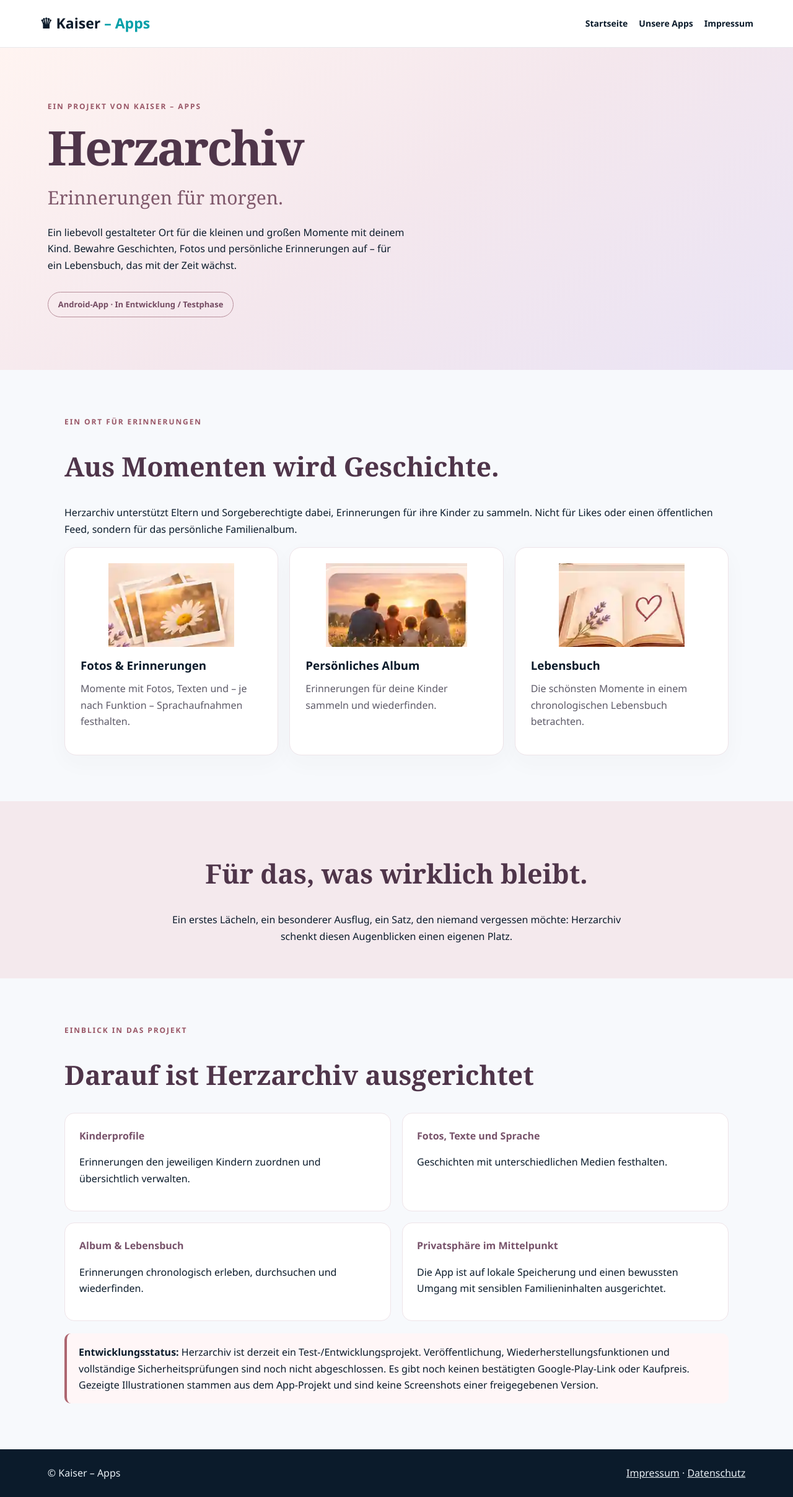
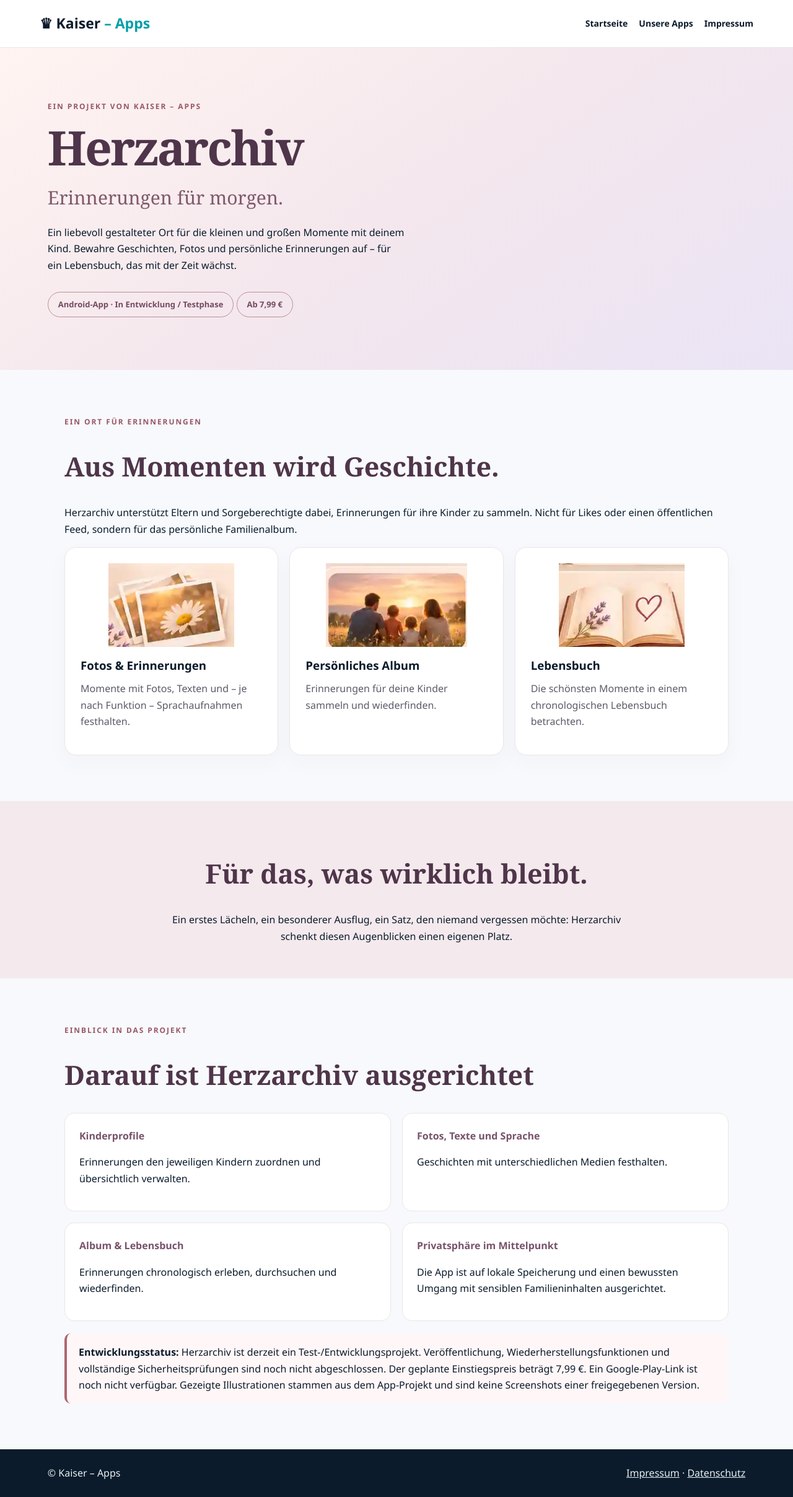
Before and after one commit to KaiserSApps/kaiser-apps, a plain HTML site: page herzarchiv.html in a window 1280 px wide. Shown: the whole page at 62% size. Drawn offline with Linux system fonts and the light colour scheme.

Commit message:
7,99 Euro von Heilkräuter zu Herzarchiv korrigieren

```diff
--- a/herzarchiv.html
+++ b/herzarchiv.html
@@ -19,9 +19,9 @@ footer{background:#0b1b2b;color:#e7eff4;padding:25px 6%;display:flex;justify-con
 </style></head>
 <body><header><a class="brand" href="index.html">♛ Kaiser <span>– Apps</span></a><nav><a href="index.html">Startseite</a><a href="apps.html">Unsere Apps</a><a href="impressum.html">Impressum</a></nav></header>
 <main>
-<div class="hero"><div><div class="eyebrow">Ein Projekt von Kaiser – Apps</div><h1>Herzarchiv</h1><div class="lead">Erinnerungen für morgen.</div><p>Ein liebevoll gestalteter Ort für die kleinen und großen Momente mit deinem Kind. Bewahre Geschichten, Fotos und persönliche Erinnerungen auf – für ein Lebensbuch, das mit der Zeit wächst.</p><span class="pill">Android-App · In Entwicklung / Testphase</span></div></div>
+<div class="hero"><div><div class="eyebrow">Ein Projekt von Kaiser – Apps</div><h1>Herzarchiv</h1><div class="lead">Erinnerungen für morgen.</div><p>Ein liebevoll gestalteter Ort für die kleinen und großen Momente mit deinem Kind. Bewahre Geschichten, Fotos und persönliche Erinnerungen auf – für ein Lebensbuch, das mit der Zeit wächst.</p><span class="pill">Android-App · In Entwicklung / Testphase</span> <span class="pill">Ab 7,99 €</span></div></div>
 <section class="content"><div class="eyebrow">Ein Ort für Erinnerungen</div><h2>Aus Momenten wird Geschichte.</h2><p>Herzarchiv unterstützt Eltern und Sorgeberechtigte dabei, Erinnerungen für ihre Kinder zu sammeln. Nicht für Likes oder einen öffentlichen Feed, sondern für das persönliche Familienalbum.</p>
 <div class="cards"><article class="card"><img src="assets/herzarchiv-fotos.webp" alt="Originalillustration aus Herzarchiv zum Thema Fotos"><h3>Fotos & Erinnerungen</h3><p>Momente mit Fotos, Texten und – je nach Funktion – Sprachaufnahmen festhalten.</p></article><article class="card"><img src="assets/herzarchiv-album.webp" alt="Originalillustration aus Herzarchiv zum Fotoalbum"><h3>Persönliches Album</h3><p>Erinnerungen für deine Kinder sammeln und wiederfinden.</p></article><article class="card"><img src="assets/herzarchiv-buch.webp" alt="Originalillustration aus Herzarchiv zum Lebensbuch"><h3>Lebensbuch</h3><p>Die schönsten Momente in einem chronologischen Lebensbuch betrachten.</p></article></div></section>
 <section class="band"><h2>Für das, was wirklich bleibt.</h2><p>Ein erstes Lächeln, ein besonderer Ausflug, ein Satz, den niemand vergessen möchte: Herzarchiv schenkt diesen Augenblicken einen eigenen Platz.</p></section>
-<section class="content"><div class="eyebrow">Einblick in das Projekt</div><h2>Darauf ist Herzarchiv ausgerichtet</h2><div class="featuregrid"><div class="feature"><b>Kinderprofile</b><p>Erinnerungen den jeweiligen Kindern zuordnen und übersichtlich verwalten.</p></div><div class="feature"><b>Fotos, Texte und Sprache</b><p>Geschichten mit unterschiedlichen Medien festhalten.</p></div><div class="feature"><b>Album & Lebensbuch</b><p>Erinnerungen chronologisch erleben, durchsuchen und wiederfinden.</p></div><div class="feature"><b>Privatsphäre im Mittelpunkt</b><p>Die App ist auf lokale Speicherung und einen bewussten Umgang mit sensiblen Familieninhalten ausgerichtet.</p></div></div><div class="notice"><strong>Entwicklungsstatus:</strong> Herzarchiv ist derzeit ein Test-/Entwicklungsprojekt. Veröffentlichung, Wiederherstellungsfunktionen und vollständige Sicherheitsprüfungen sind noch nicht abgeschlossen. Es gibt noch keinen bestätigten Google-Play-Link oder Kaufpreis. Gezeigte Illustrationen stammen aus dem App-Projekt und sind keine Screenshots einer freigegebenen Version.</div></section>
+<section class="content"><div class="eyebrow">Einblick in das Projekt</div><h2>Darauf ist Herzarchiv ausgerichtet</h2><div class="featuregrid"><div class="feature"><b>Kinderprofile</b><p>Erinnerungen den jeweiligen Kindern zuordnen und übersichtlich verwalten.</p></div><div class="feature"><b>Fotos, Texte und Sprache</b><p>Geschichten mit unterschiedlichen Medien festhalten.</p></div><div class="feature"><b>Album & Lebensbuch</b><p>Erinnerungen chronologisch erleben, durchsuchen und wiederfinden.</p></div><div class="feature"><b>Privatsphäre im Mittelpunkt</b><p>Die App ist auf lokale Speicherung und einen bewussten Umgang mit sensiblen Familieninhalten ausgerichtet.</p></div></div><div class="notice"><strong>Entwicklungsstatus:</strong> Herzarchiv ist derzeit ein Test-/Entwicklungsprojekt. Veröffentlichung, Wiederherstellungsfunktionen und vollständige Sicherheitsprüfungen sind noch nicht abgeschlossen. Der geplante Einstiegspreis beträgt 7,99 €. Ein Google-Play-Link ist noch nicht verfügbar. Gezeigte Illustrationen stammen aus dem App-Projekt und sind keine Screenshots einer freigegebenen Version.</div></section>
 </main><footer><span>© Kaiser – Apps</span><span><a href="impressum.html">Impressum</a> · <a href="datenschutz.html">Datenschutz</a></span></footer></body></html>
```
Also changed, not shown: apps.html (+1 -1 lines), heilkraeuter.html (+2 -2 lines), index.html (+1 -1 lines).
